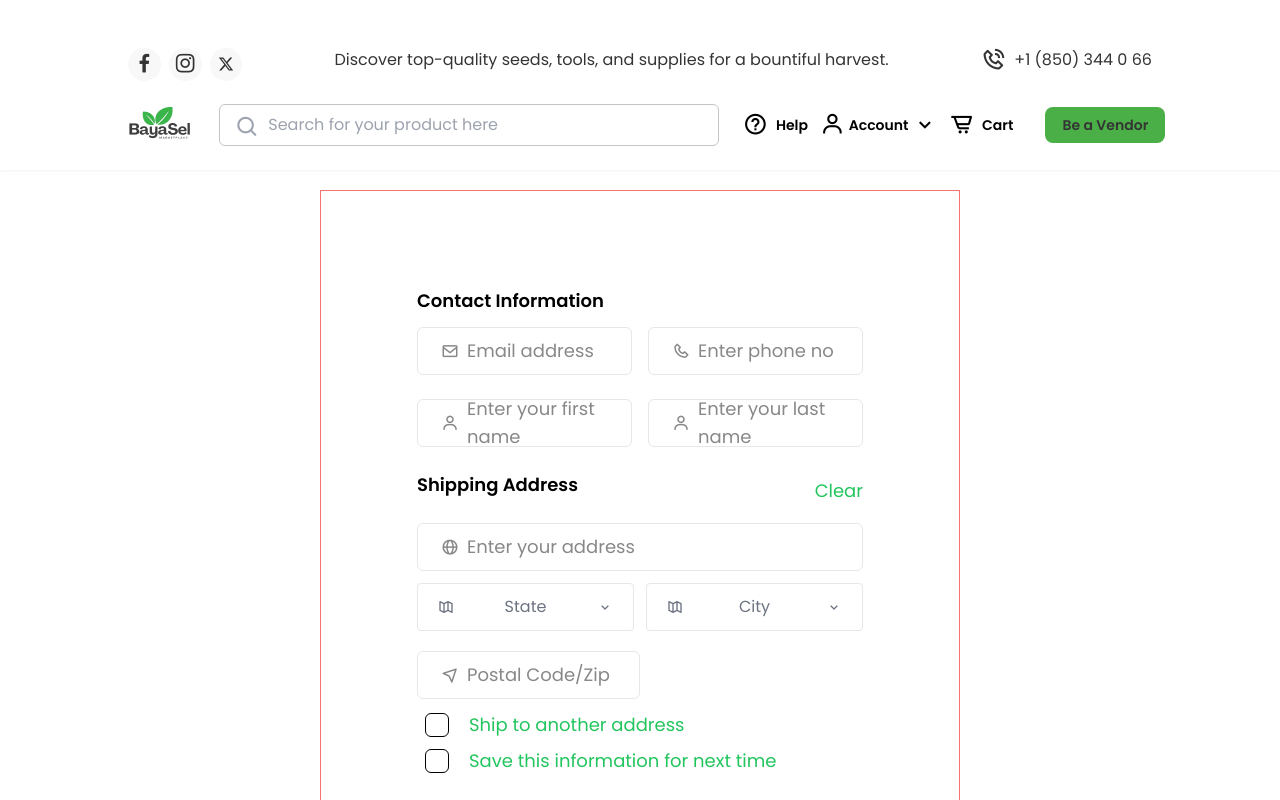
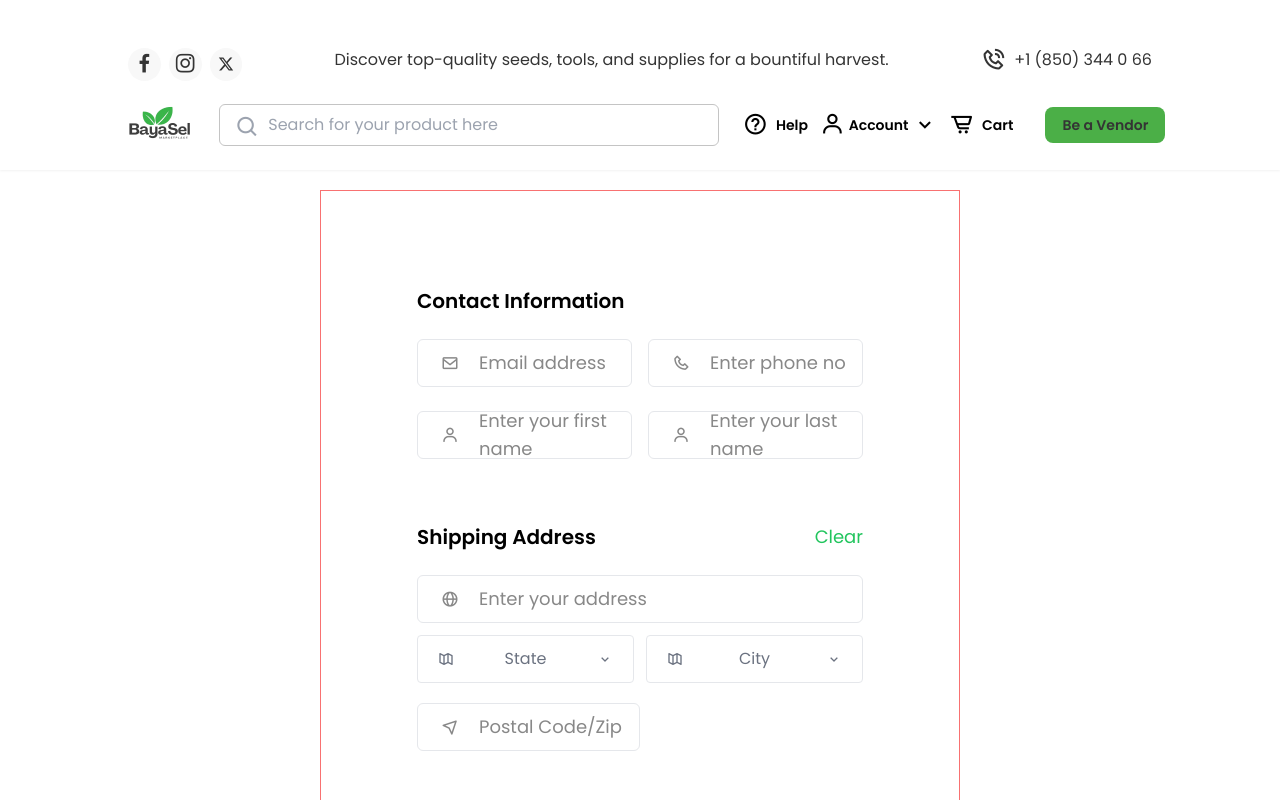
Before and after one commit to BayaSel/BayaSel, a React (Vite) app: page /checkout in a window 1280 px wide. Shown: the top 800 px of the page. Built offline with nearby package versions, Linux system fonts and the light colour scheme.

Commit message:
made checkout scroll under header

```diff
--- a/src/components/Checkout/Checkout.css
+++ b/src/components/Checkout/Checkout.css
@@ -1,14 +1,19 @@
 /* General Styles */
 .checkout-container {
     @apply flex justify-center items-center w-2/4 mx-auto box-border border border-red-400;
+    /* padding-top: 80px; */
 }
 
 .checkout-form {
-    @apply w-full flex flex-col justify-center p-24;
+    @apply w-full flex flex-col justify-between p-24 gap-10;
 }
 
 .contact-info h2, .shipping-add h2 {
-    @apply text-lg font-semibold mb-3;
+    @apply text-xl font-semibold;
+}
+
+.contact-info h2 {
+    @apply mb-6;
 }
 
 .input-container {
@@ -26,7 +31,7 @@
 }
 
 .placeholder i {
-    @apply mr-2; /* Add margin-right to create space between icon and text */
+    @apply mr-5;
 }
 
 .input-container input:focus + .placeholder,
@@ -39,7 +44,7 @@
 }
 
 .shipping-add .shipping {
-    @apply flex justify-between items-center mb-3;
+    @apply flex justify-between items-center mb-6;
 }
 
 .shipping-add .shipping p {
@@ -63,11 +68,11 @@
 }
 
 .check {
-    @apply flex items-center gap-3 mb-2 rounded-md;
+    @apply flex items-center gap-3 mb-2 rounded-md text-lg;
 }
 
 .check label {
-    @apply ml-2 text-green-500 text-lg;
+    @apply ml-4 text-green-500 text-lg;
 }
 
 /* Specific Styles */
```
